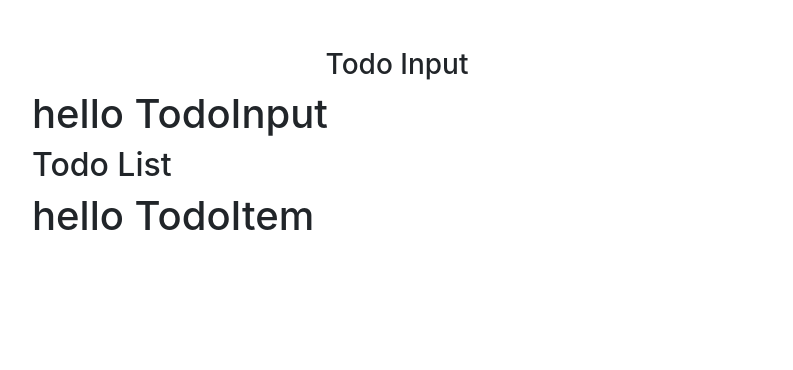
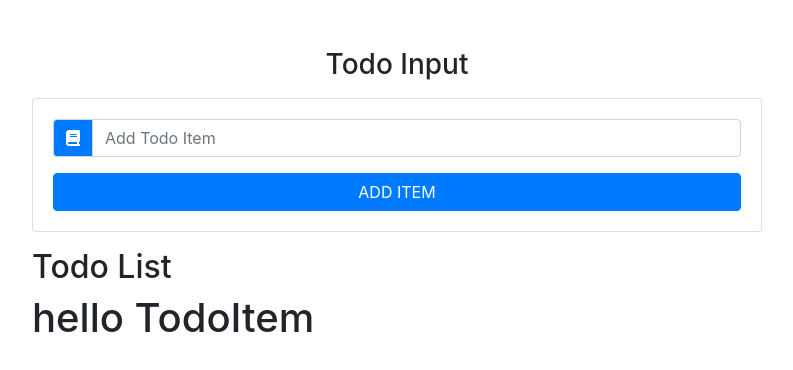
Before and after one commit to super8989/React_todo_list, a React (Create React App) app: page / in a window 1280 px wide. Shown: the top 370 px of the page, without its empty margins (243-1036 px from the left). Built offline with nearby package versions, Linux system fonts and the light colour scheme.

Commit message:
added form to TodoInput.js

```diff
--- a/public/index.html
+++ b/public/index.html
@@ -16,6 +16,11 @@
 			integrity="sha384-Vkoo8x4CGsO3+Hhxv8T/Q5PaXtkKtu6ug5TOeNV6gBiFeWPGFN9MuhOf23Q9Ifjh"
 			crossorigin="anonymous"
 		/>
+		<!--Font Awesome-->
+		<script
+			src="https://kit.fontawesome.com/ef53897d55.js"
+			crossorigin="anonymous"
+		></script>
 		<link rel="apple-touch-icon" href="%PUBLIC_URL%/logo192.png" />
 		<!--
       manifest.json provides metadata used when your web app is installed on a
--- a/src/components/TodoInput.js
+++ b/src/components/TodoInput.js
@@ -2,9 +2,29 @@
 
 class TodoInput extends Component {
 	render() {
+		const { item, handleChange, handleSubmit, editItem } = this.props;
+
 		return (
-			<div>
-				<h1>hello TodoInput</h1>
+			<div className='card card-body my-3'>
+				<form onSubmit={handleSubmit}>
+					<div className='input-group'>
+						<div className='input-group-prepend'>
+							<div className='input-group-text bg-primary text-white'>
+								<i className='fas fa-book' />
+							</div>
+						</div>
+						<input
+							type='text'
+							className='form-control text-capitalize'
+							placeholder='add todo item'
+							value={item}
+							onChange={handleChange}
+						/>
+					</div>
+					<button type='submit' className='btn btn-block btn-primary mt-3'>
+						ADD ITEM
+					</button>
+				</form>
 			</div>
 		);
 	}
```
